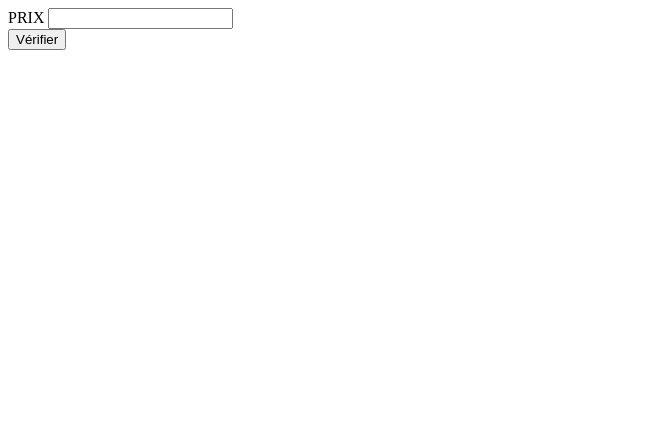
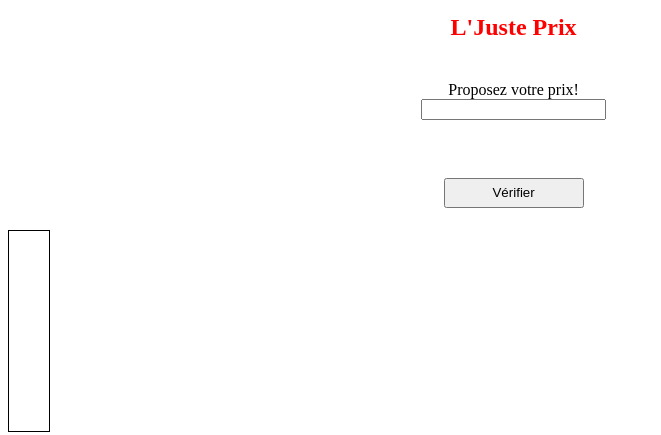
Before and after one commit to Diedeus/L-juste-Prix, a plain HTML site: page index.html in a window 1280 px wide. Shown: the whole page, without its empty margins (0-661 px from the left). Drawn offline with Linux system fonts and the light colour scheme.

Commit message:
commit 24 4 - 1

```diff
--- a/Script/L'juste prix.js
+++ b/Script/L'juste prix.js
@@ -17,7 +17,7 @@ submit.addEventListener("click", function(e){
     const valeur = parseInt(document.querySelector("#prix").value);
     let newp = document.createElement('p')          //! création automatique de balise "p" pour ne pas limiter le nombre de réponse disponible
     let r = document.querySelector(".reponse")      //! création automatique de balise "p" pour ne pas limiter le nombre de réponse disponible
-
+    let y = x - valeur
 
 
     if(valeur < x) {
--- a/Style/L'juste prix.css
+++ b/Style/L'juste prix.css
@@ -0,0 +1,55 @@
+body {
+    display: flex;
+    flex-direction: row;
+}
+
+.corps{
+    display: grid;
+    grid-template-columns: 1fr;
+    grid-template-rows: 10% 30% 20% 20% 20%;
+    grid-template-areas: "titre" "." "input" "bouton" "barre";
+    width: 80%;
+
+}
+
+.corps h1{
+    grid-area:"titre";
+    color: red;
+    display:flex;
+    justify-content: center;
+    align-items: center;
+}
+
+.corps div{
+    grid-area:"input";
+    display:flex;
+    justify-content: center;
+    align-items: center;
+    flex-direction: column;
+}
+
+.corps p{
+    grid-area:"bouton";
+    width: 100%;
+    display: flex;
+    justify-content: center;
+    align-items: center;
+}
+.corps p button {
+    width: 140px;
+    height: 30px;
+}
+
+.corps span {
+    grid-area:"barre";
+    display: flex;
+    justify-content: flex-start;
+    align-items: center;
+    height: 200px;
+    width: 40px;
+    border: 1px solid black;
+}
+
+.reponse {
+    width: 20%;
+}
--- a/index.html
+++ b/index.html
@@ -9,17 +9,17 @@
     <script src="./Script/L'juste prix.js" defer></script>
 </head>
 <body>
-    <Section>
+    <Section class="corps">
+        <h1>L'Juste Prix</h1>
         <div>
-            <Label for="prix" id="label">PRIX</Label>
+            <Label for="prix" id="label">Proposez votre prix!</Label>
             <input type="number" id="prix">
         </div>
-        <button type="submit" id="btt">Vérifier</button>
+        <p><button type="submit" id="btt">Vérifier</button></p>
+        <span class="chofroi"></span>
     </Section>
     <section class="reponse">
-        <p id="p1"></p>
-        <p id="p2"></p>
-        <p id="p3"></p>
+
     </section>
 </body>
 </html>
```
